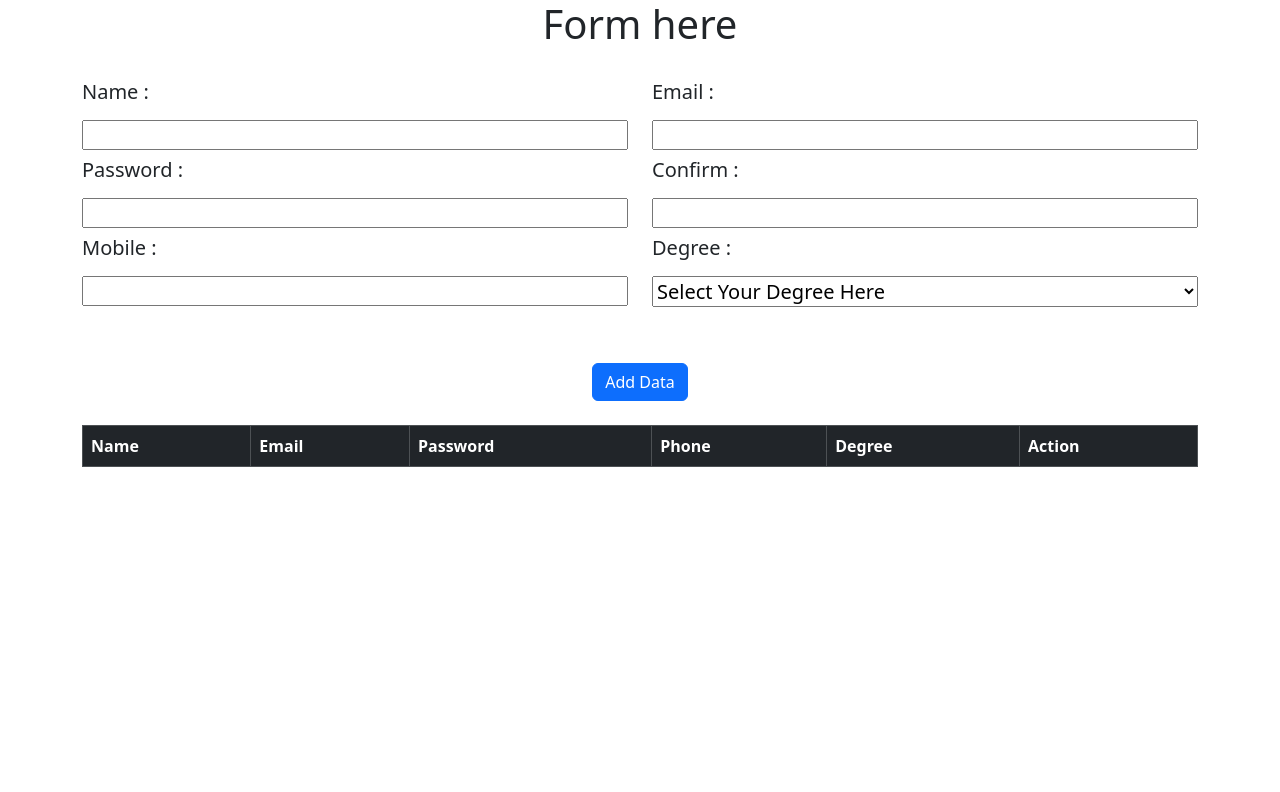
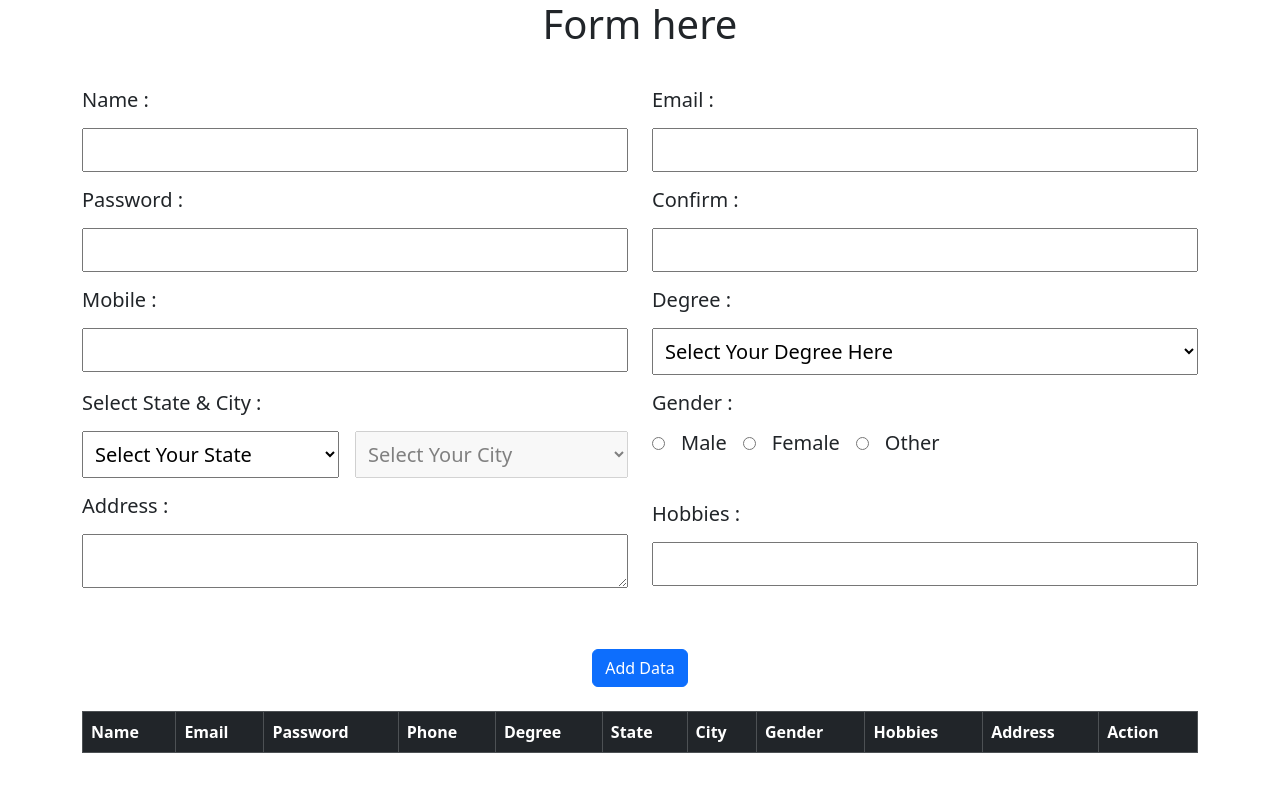
Before and after one commit to Anantshah133/Crud-With-Form-Validation-React, a React (Create React App) app: page / in a window 1280 px wide. Shown: the top 792 px of the page. Built offline with nearby package versions, Linux system fonts and the light colour scheme.

Commit message:
Added Other Fields and validated them

```diff
--- a/src/Components/CrudForm.jsx
+++ b/src/Components/CrudForm.jsx
@@ -1,7 +1,10 @@
 import React, { useEffect, useState, useRef } from 'react';
 import { Table } from 'react-bootstrap';
+import cityData from './cityData';
+import "../Components/style.css"
 
 export default function CrudForm() {
+    const [isSelected, setIsSelected] = useState(false)
     const [input, setInput] = useState({});
     const [data, setData] = useState(() => {
         try {
@@ -12,23 +15,29 @@ export default function CrudForm() {
             return [];
         }
     });
-
+    const [cities, setCities] = useState([])
+    const [selectedState, setSelectedState] = useState('');
     const [errors, setErrors] = useState({});
     const formRef = useRef(null)
-
 
     useEffect(() => {
         console.log(data)
         localStorage.setItem("userData", JSON.stringify(data))
     }, [data]);
-
+    useEffect(() => {
+        setCities(cityData[selectedState] || [])
+        // setInput({ ...input, state: selectedState }) occuring warning
+        setInput((prevInput) => ({ ...prevInput, state: selectedState }));
+    }, [selectedState]);
 
     console.log(input)
-    // console.log(errors)
-
     const handleChange = (e) => {
         setErrors({ ...errors, [e.target.name]: '' });
         setInput({ ...input, [e.target.name]: e.target.value.trim() });
+    }
+    const handleStateChange = (e) => {
+        setSelectedState(e.target.value);
+        setIsSelected(e.target.value === '' ? false : true)
     }
     const handleSubmit = (e) => {
         e.preventDefault();
@@ -59,24 +68,30 @@ export default function CrudForm() {
             return;
         }
 
+        if (!input.address) {
+            setErrors({ ...errors, address: "Please Enter Your Address !!!" })
+            return;
+        }
+
+        if (!input.hobbies) {
+            setErrors({ ...errors, hobbies: "Please Enter your Hobbies !!!" })
+            return;
+        }
+
         setData([...data, input])
-        setInput({
-            name: '',
-            email: '',
-            password: '',
-            confirm: '',
-            phone: '',
-            degree: ''
-        })
+        setInput({})
         formRef.current.reset();
     }
 
+    const stateList = Object.keys(cityData);
+    // console.log(isSelected);
     return (
         <center>
             <h1>Form here</h1>
             <form action="" onSubmit={handleSubmit} className='container' ref={formRef}>
                 <br />
-                <div className='form-name row'>
+                {/* --------------------- name & email ----------------------- */}
+                <div className='form-name row mt-2'>
                     <div className='col-6'>
                         <h5 className='text-start'><p>Name :</p> <input type="text" name="name" className='w-100' onChange={handleChange} required autoComplete='off' /></h5>
                         {errors.name && <p className="text-danger fw-bold">{errors.name}</p>}
@@ -86,7 +101,9 @@ export default function CrudForm() {
                         {errors.email && <p className="text-danger fw-bold">{errors.email}</p>}
                     </div>
                 </div>
-                <div className='form-name row'>
+
+                {/* --------------------- Password & Confirm Password ----------------------- */}
+                <div className='form-name row mt-2'>
                     <div className='col-6'>
                         <h5 className='text-start'><p>Password : </p><input type="password" name="password" className='w-100' onChange={handleChange} required /></h5>
                         {errors.password && <p className="text-danger fw-bold">{errors.password}</p>}
@@ -97,7 +114,8 @@ export default function CrudForm() {
                     </div>
                 </div>
 
-                <div className='form-name row'>
+                {/* --------------------- Phone & Degree ----------------------- */}
+                <div className='form-name row mt-2'>
                     <div className='col-6'>
                         <h5 className='text-start'><p>Mobile : </p><input type="tel" name="phone" className='w-100' onChange={handleChange} required pattern='[0-9]{10}' /></h5>
                         {errors.phone && <p className="text-danger fw-bold">{errors.phone}</p>}
@@ -105,7 +123,7 @@ export default function CrudForm() {
                     <div className='col-6'>
                         <h5 className='text-start'>
                             <p>Degree : </p>
-                            <select name="degree" id="" className='w-100' required onChange={handleChange}>
+                            <select name="degree" className='w-100' required onChange={handleChange}>
                                 <option value="">Select Your Degree Here</option>
                                 <option value="BCA">BCA</option>
                                 <option value="MCA">MCA</option>
@@ -114,6 +132,58 @@ export default function CrudForm() {
                         </h5>
                     </div>
                 </div>
+
+                {/* --------------------- State City & Gender ----------------------- */}
+                <div className='form-name row mt-2'>
+                    <div className='col-6'>
+                        <h5 className='text-start'>
+                            <p>Select State & City : </p>
+                            <div className='d-flex'>
+                                <div className="w-50 pe-3">
+                                    <select name="state" className='w-100' required onChange={handleStateChange}>
+                                        <option value="">Select Your State</option>
+                                        {stateList.map((state, idx) =>
+                                            (<option value={state} key={idx}>{state}</option>)
+                                        )}
+                                    </select>
+                                </div>
+                                <div className="w-50">
+                                    <select name="city" className='w-100' required onChange={handleChange} value={input.city || ''} disabled={!isSelected}>
+                                        <option value="">Select Your City</option>
+                                        {cities.map((city, idx) =>
+                                            (<option value={city} key={idx}>{city}</option>)
+                                        )}
+                                    </select>
+                                </div>
+                            </div>
+                        </h5>
+                    </div>
+
+                    <div className="col-6">
+                        <h5 className='text-start'>
+                            <p>Gender : </p>
+                            <input type="radio" name="gender" value="male" onClick={(e)=> input.gender = e.target.value} required/>
+                            <label className='mx-3' htmlFor="gender">Male</label>
+                            <input type="radio" name="gender" value="female" onClick={(e)=> input.gender = e.target.value} required/>
+                            <label className='mx-3' htmlFor="gender">Female</label>
+                            <input type="radio" name="gender" value="other" onClick={(e)=> input.gender = e.target.value} required/>
+                            <label className='mx-3' htmlFor="gender">Other</label>
+                        </h5>
+                    </div>
+                </div>
+
+                {/* --------------------- Address & Hobbie ----------------------- */}
+                <div className='form-name row mt-2 align-items-center'>
+                    <div className='col-6'>
+                        <h5 className='text-start'><p>Address : </p> <textarea name="address" className='w-100' onChange={handleChange} required autoComplete='off' /></h5>
+                        {errors.address && <p className="text-danger fw-bold">{errors.address}</p>}
+                    </div>
+                    <div className='col-6'>
+                        <h5 className='text-start'><p>Hobbies : </p> <input type="text" name="hobbies" className='w-100' onChange={handleChange} required autoComplete='off' /></h5>
+                        {errors.hobbies && <p className="text-danger fw-bold">{errors.hobbies}</p>}
+                    </div>
+                </div>
+
 
                 <button className='btn btn-primary mt-5' type='submit'>Add Data</button>
 
@@ -125,6 +195,11 @@ export default function CrudForm() {
                             <th>Password</th>
                             <th>Phone</th>
                             <th>Degree</th>
+                            <th>State</th>
+                            <th>City</th>
+                            <th>Gender</th>
+                            <th>Hobbies</th>
+                            <th>Address</th>
                             <th>Action</th>
                         </tr>
                     </thead>
@@ -136,6 +211,11 @@ export default function CrudForm() {
                                 <td>{userData.password}</td>
                                 <td>{userData.phone}</td>
                                 <td>{userData.degree}</td>
+                                <td>{userData.state}</td>
+                                <td>{userData.city}</td>
+                                <td>{userData.gender === "male" ? "♂️ Male" : userData.gender === "female" ? "♀️ Female" : "X Other"}</td>
+                                <td>{userData.hobbies}</td>
+                                <td>{userData.address}</td>
                                 <td>
                                     <button type='button' className='btn btn-success me-3'>Edit</button>
                                     <button type='button' className='btn btn-danger me-3'>Delete</button>
--- /dev/null
+++ b/src/Components/cityData.js
@@ -0,0 +1,7 @@
+const cityData = {
+    Gujarat: ["Ahmedabad", "Surat", "Vadodara", "Navsari"],
+    Maharashtra: ["Mumbai", "Pune", "Nagpur", "Thane"],
+    Rajasthan: ["Jaipur", "Udaipur", "Bikaner", "Pindwada"],
+};
+
+export default cityData;
--- a/src/Components/style.css
+++ b/src/Components/style.css
@@ -0,0 +1,3 @@
+input, select{
+    padding: 8px;
+}
```
